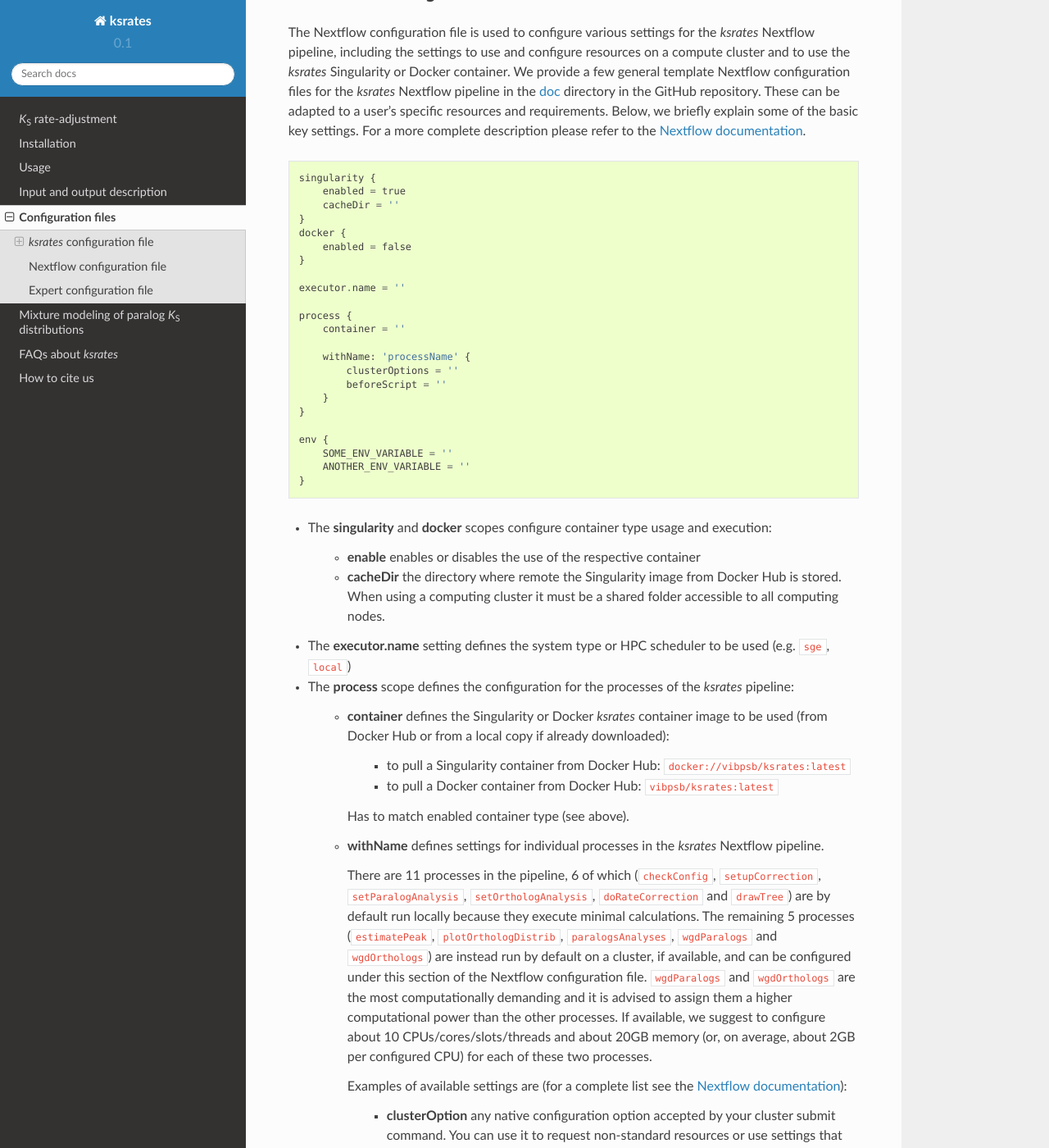
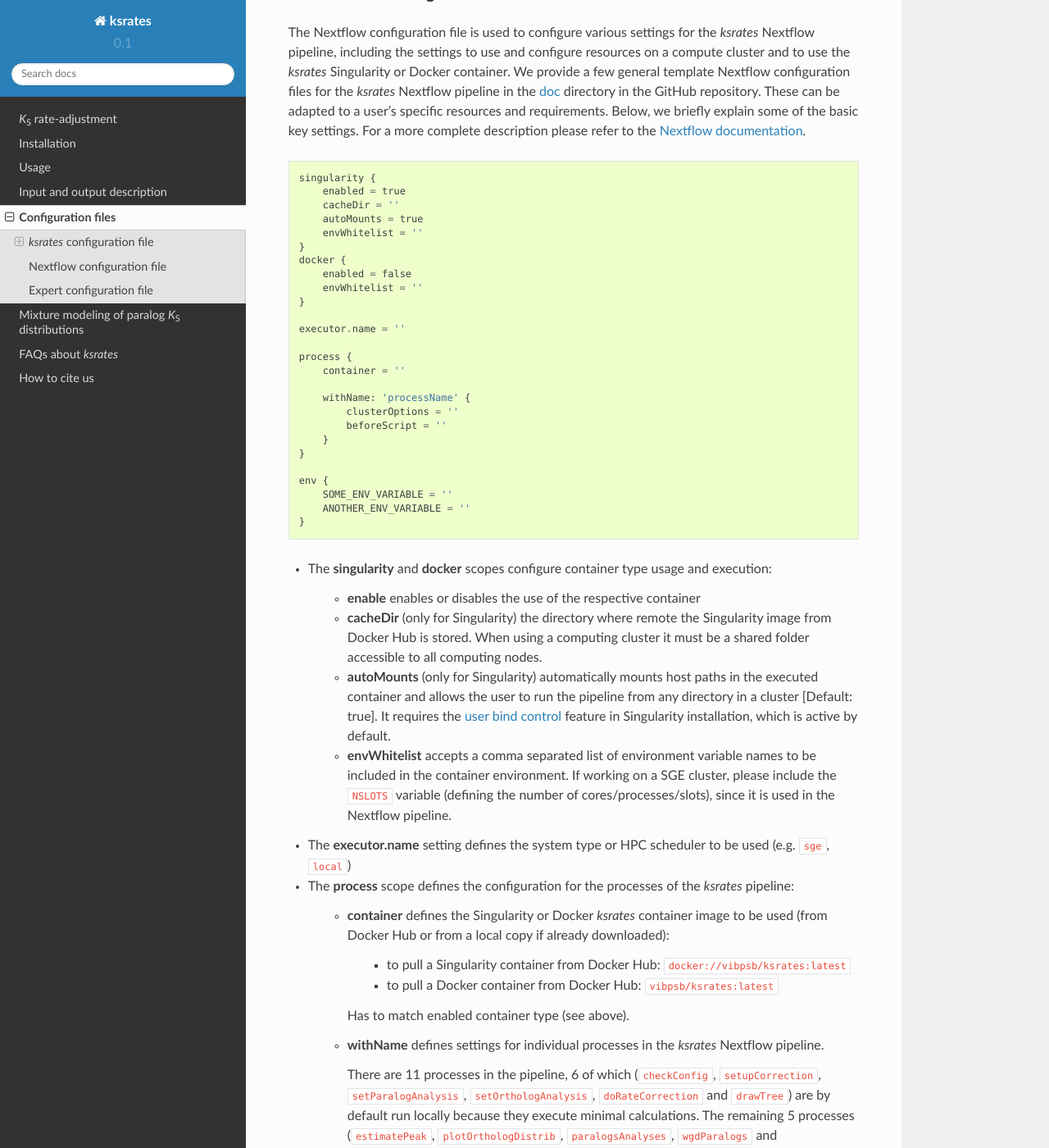
Before and after one commit to VIB-PSB/ksrates, a Sphinx documentation site: the page built from doc/source/configuration.rst, in a window 1280 px wide and 1400 px high, scrolled down 3951 px. Shown: the whole window at 82% size. Built offline with Sphinx 7.4.7 and the Read the Docs theme 2.0.0, drawn with Linux system fonts in a browser that asks for light colours.

Commit message:
Nextflow configuration file update (#18)
* autoMounts: new field added to allow users to run the pipeline from any directory in the cluster and not only from their home

* envWhitelist: added description and explained when and why NSLOTS is needed (variable defining cores on SGE cluster)

* Removed parallelization settings in Nextflow configuration file for three Nextflow processes that don't need it (estimatePeak, paralogsAnalyses and plotOrthologDistrib)

```diff
--- a/doc/source/configuration.rst
+++ b/doc/source/configuration.rst
@@ -125,9 +125,12 @@ The Nextflow configuration file is used to configure various settings for the *k
     singularity {
         enabled = true
         cacheDir = ''
+        autoMounts = true
+        envWhitelist = ''
     }
     docker {
         enabled = false
+        envWhitelist = ''
     }
 
     executor.name = ''
@@ -149,7 +152,9 @@ The Nextflow configuration file is used to configure various settings for the *k
 * The **singularity** and **docker** scopes configure container type usage and execution:
 
     * **enable** enables or disables the use of the respective container
-    * **cacheDir** the directory where remote the Singularity image from Docker Hub is stored. When using a computing cluster it must be a shared folder accessible to all computing nodes.
+    * **cacheDir** (only for Singularity) the directory where remote the Singularity image from Docker Hub is stored. When using a computing cluster it must be a shared folder accessible to all computing nodes.
+    * **autoMounts** (only for Singularity) automatically mounts host paths in the executed container and allows the user to run the pipeline from any directory in a cluster [Default: true]. It requires the `user bind control <https://sylabs.io/guides/3.7/admin-guide/configfiles.html?highlight=user%20bind%20control#bind-mount-management>`__ feature in Singularity installation, which is active by default.
+    * **envWhitelist** accepts a comma separated list of environment variable names to be included in the container environment. If working on a SGE cluster, please include the ``NSLOTS`` variable (defining the number of cores/processes/slots), since it is used in the Nextflow pipeline.
 
 * The **executor.name** setting defines the system type or HPC scheduler to be used (e.g. ``sge``, ``local``)
 * The **process** scope defines the configuration for the processes of the *ksrates* pipeline:
--- a/doc/source/installation.rst
+++ b/doc/source/installation.rst
@@ -35,6 +35,9 @@ Singularity (suggested)
 The machine where *ksrates* will be executed (either local computer or remote compute cluster) needs to have Singularity installed. More information can be found in the Singularity 3.7 installation `page <https://sylabs.io/guides/3.7/admin-guide/installation.html#installing-singularity>`__.
 For Linux installation we suggest to follow the *Install from Source* `section <https://sylabs.io/guides/3.7/admin-guide/installation.html#before-you-begin>`__ (*Install Dependencies*, *Install Go*, *Download Singularity from a release* and *Compile Singularity*).
 For up-to-date and version-specific instructions, please refer to this `page <https://sylabs.io/docs/>`__.
+
+.. note::
+   To allow users to run the pipeline from any directory in a cluster (i.e. not necessarily from their home directory), the `user bind control <https://sylabs.io/guides/3.7/admin-guide/configfiles.html?highlight=user%20bind%20control#bind-mount-management>`__ feature needs to be left active during Singularity installation [Default: "YES"].
 
 When using the *ksrates* Nextflow pipeline, the only other dependency that must be installed is Nextflow (for more information see its official installation `page <https://www.nextflow.io/docs/latest/getstarted.html#requirements>`__).
 
```
Also changed, not shown: 5 other files.
